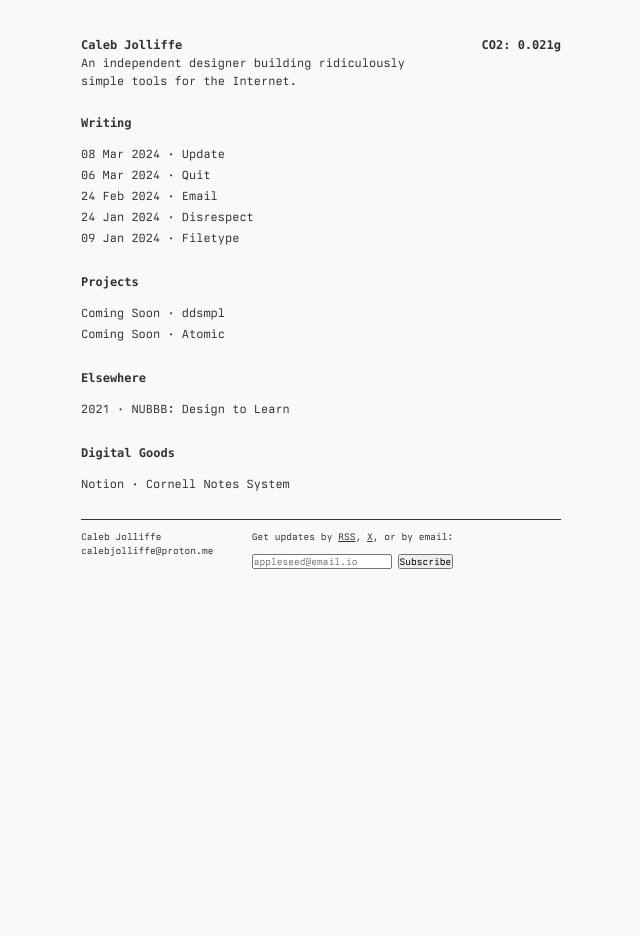
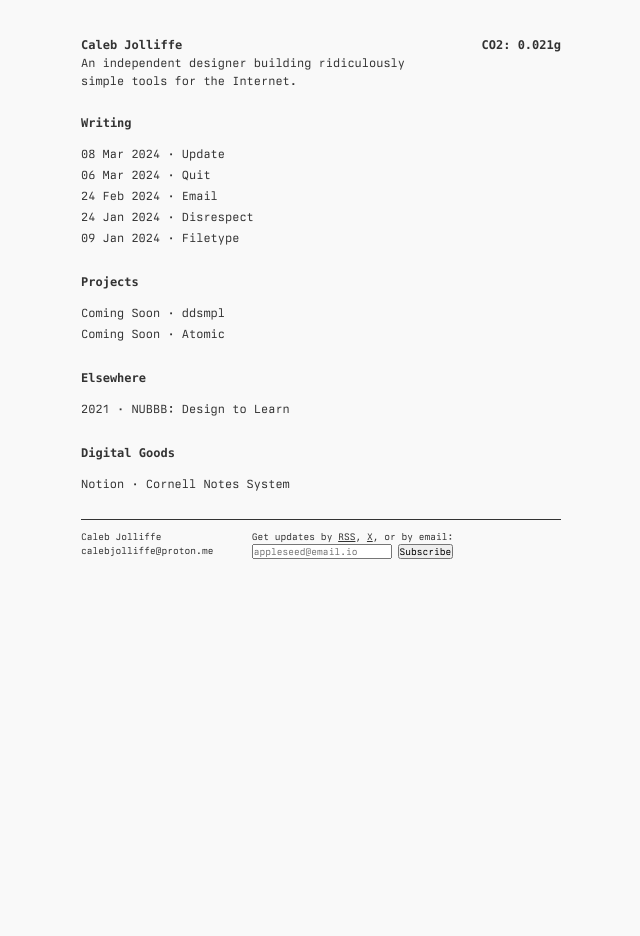
Before and after one commit to hayleyjolliffe/cv, a Jekyll site: the page built from index.html, in a window 1280 px wide. Shown: the whole page, without its empty margins (319-959 px from the left). Built offline with Jekyll 4.4.1, drawn with Linux system fonts in a browser that asks for light colours; some web fonts are replaced.

Commit message:
Update margins

```diff
--- a/_layouts/default.html
+++ b/_layouts/default.html
@@ -49,7 +49,7 @@
                 </p>
             </div>
             <div class="contact">
-                <p>
+                <p style="margin-bottom:0;">
                     Get updates by <a href="https://calebjolliffe.co/rss">RSS</a>, <a href="https://x.com/calebjolliffe">X</a>, or by email:
                 </p>
                 <form action="https://buttondown.email/api/emails/embed-subscribe/calebjolliffe" method="post" target="popupwindow" onsubmit="window.open('https://buttondown.email/calebjolliffe', 'popupwindow')" class="embeddable-buttondown-form">
```
